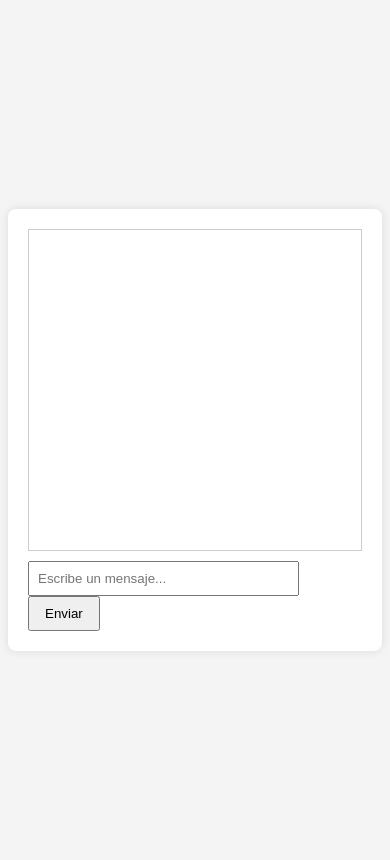
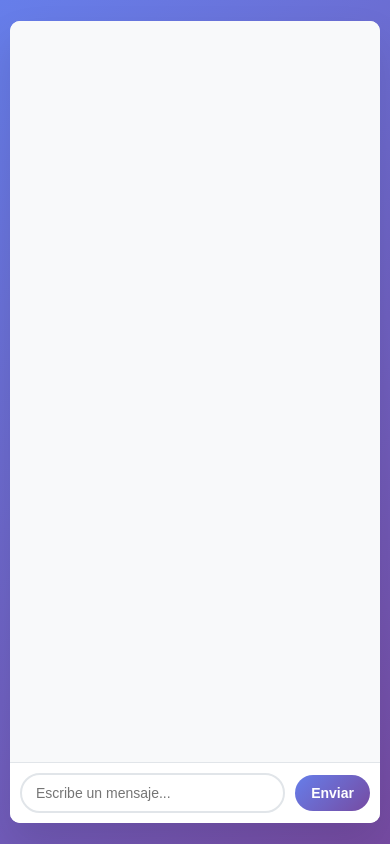
Before and after one commit to Gwchicango/Vinculacion, a plain HTML site: page index.html in a window 390 px wide. Drawn offline with nearby package versions, Linux system fonts and the light colour scheme.

Commit message:
Update Interface
Update Interface

```diff
--- a/css/styles.css
+++ b/css/styles.css
@@ -1,33 +1,187 @@
+* {
+  margin: 0;
+  padding: 0;
+  box-sizing: border-box;
+}
+
 body {
-  font-family: Arial, sans-serif;
-  background: #f4f4f4;
+  font-family: 'Segoe UI', Tahoma, Geneva, Verdana, sans-serif;
+  background: linear-gradient(135deg, #667eea 0%, #764ba2 100%);
+  min-height: 100vh;
   display: flex;
   justify-content: center;
   align-items: center;
-  height: 100vh;
+  padding: 20px;
 }
 
 #chat-container {
   background: #fff;
-  width: 400px;
-  padding: 20px;
-  border-radius: 8px;
-  box-shadow: 0 0 10px rgba(0, 0, 0, 0.1);
+  width: 100%;
+  max-width: 500px;
+  height: 80vh;
+  max-height: 600px;
+  border-radius: 20px;
+  box-shadow: 0 20px 40px rgba(0, 0, 0, 0.1);
+  display: flex;
+  flex-direction: column;
+  overflow: hidden;
 }
 
 #chat-window {
-  height: 300px;
+  flex: 1;
+  padding: 20px;
   overflow-y: auto;
-  border: 1px solid #ccc;
-  padding: 10px;
-  margin-bottom: 10px;
+  background: #f8f9fa;
+}
+
+.message {
+  margin-bottom: 15px;
+  padding: 12px 16px;
+  border-radius: 18px;
+  max-width: 80%;
+  word-wrap: break-word;
+  animation: fadeIn 0.3s ease-in;
+}
+
+.user {
+  background: linear-gradient(135deg, #667eea 0%, #764ba2 100%);
+  color: white;
+  margin-left: auto;
+  border-bottom-right-radius: 6px;
+}
+
+.bot {
+  background: white;
+  color: #333;
+  border: 1px solid #e1e5e9;
+  margin-right: auto;
+  border-bottom-left-radius: 6px;
+}
+
+.input-container {
+  padding: 20px;
+  background: white;
+  border-top: 1px solid #e1e5e9;
+  display: flex;
+  gap: 10px;
+  align-items: center;
 }
 
 #user-input {
-  width: 75%;
-  padding: 8px;
+  flex: 1;
+  padding: 12px 16px;
+  border: 2px solid #e1e5e9;
+  border-radius: 25px;
+  font-size: 14px;
+  outline: none;
+  transition: border-color 0.3s ease;
+}
+
+#user-input:focus {
+  border-color: #667eea;
 }
 
 #send-btn {
-  padding: 8px 15px;
+  background: linear-gradient(135deg, #667eea 0%, #764ba2 100%);
+  color: white;
+  border: none;
+  padding: 12px 20px;
+  border-radius: 25px;
+  cursor: pointer;
+  font-size: 14px;
+  font-weight: 600;
+  transition: transform 0.2s ease, box-shadow 0.2s ease;
 }
+
+#send-btn:hover {
+  transform: translateY(-2px);
+  box-shadow: 0 5px 15px rgba(102, 126, 234, 0.4);
+}
+
+#send-btn:active {
+  transform: translateY(0);
+}
+
+@keyframes fadeIn {
+  from {
+    opacity: 0;
+    transform: translateY(10px);
+  }
+  to {
+    opacity: 1;
+    transform: translateY(0);
+  }
+}
+
+/* Responsive design */
+@media (max-width: 768px) {
+  body {
+    padding: 10px;
+  }
+
+  #chat-container {
+    height: 90vh;
+    max-height: none;
+    border-radius: 15px;
+  }
+
+  #chat-window {
+    padding: 15px;
+  }
+
+  .message {
+    max-width: 90%;
+    padding: 10px 14px;
+  }
+
+  .input-container {
+    padding: 15px;
+  }
+
+  #user-input {
+    padding: 10px 14px;
+  }
+
+  #send-btn {
+    padding: 10px 16px;
+  }
+}
+
+@media (max-width: 480px) {
+  #chat-container {
+    height: 95vh;
+    border-radius: 10px;
+  }
+
+  #chat-window {
+    padding: 10px;
+  }
+
+  .message {
+    max-width: 95%;
+    font-size: 14px;
+  }
+
+  .input-container {
+    padding: 10px;
+  }
+}
+
+/* Scrollbar styling */
+#chat-window::-webkit-scrollbar {
+  width: 6px;
+}
+
+#chat-window::-webkit-scrollbar-track {
+  background: #f1f1f1;
+  border-radius: 3px;
+}
+
+#chat-window::-webkit-scrollbar-thumb {
+  background: #c1c1c1;
+  border-radius: 3px;
+}
+
+#chat-window::-webkit-scrollbar-thumb:hover {
+  background: #a8a8a8;
+}
--- a/index.html
+++ b/index.html
@@ -2,6 +2,7 @@
 <html lang="es">
 <head>
   <meta charset="UTF-8" />
+  <meta name="viewport" content="width=device-width, initial-scale=1.0" />
   <title>Chatbot MVC</title>
   <link rel="stylesheet" href="css/styles.css" />
   <script src="https://cdn.jsdelivr.net/npm/fuse.js@6.6.2"></script>
@@ -9,8 +10,10 @@
 <body>
   <div id="chat-container">
     <div id="chat-window"></div>
-    <input type="text" id="user-input" placeholder="Escribe un mensaje..." />
-    <button id="send-btn">Enviar</button>
+    <div class="input-container">
+      <input type="text" id="user-input" placeholder="Escribe un mensaje..." />
+      <button id="send-btn">Enviar</button>
+    </div>
   </div>
   <script src="js/model.js"></script>
   <script src="js/view.js"></script>
--- a/js/view.js
+++ b/js/view.js
@@ -5,8 +5,8 @@ const ChatView = (() => {
 
   function appendMessage(message, sender = "user") {
     const msgDiv = document.createElement("div");
-    msgDiv.textContent = `${sender === "user" ? "Tú" : "Bot"}: ${message}`;
-    msgDiv.className = sender;
+    msgDiv.textContent = message;
+    msgDiv.className = `message ${sender}`;
     chatWindow.appendChild(msgDiv);
     chatWindow.scrollTop = chatWindow.scrollHeight;
   }
```
